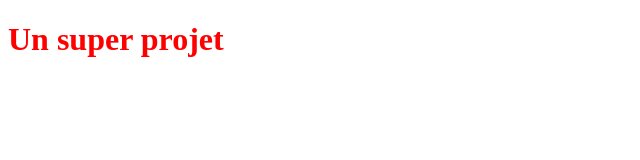
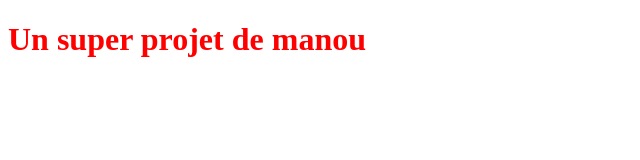
Before and after one commit to ladoucenana54-cmd/PremierProjet, a plain HTML site: page index.html in a window 1280 px wide. Shown: the whole page, without its empty margins (0-640 px from the left). Drawn offline with Linux system fonts and the light colour scheme.

Commit message:
Ajout de manou sur le titre H1

```diff
--- a/index.html
+++ b/index.html
@@ -7,6 +7,6 @@
     <link rel="stylesheet" href="style.css">
 </head>
 <body>
-    <h1>Un super projet</h1>
+    <h1>Un super projet de manou</h1>
 </body>
 </html>
```
